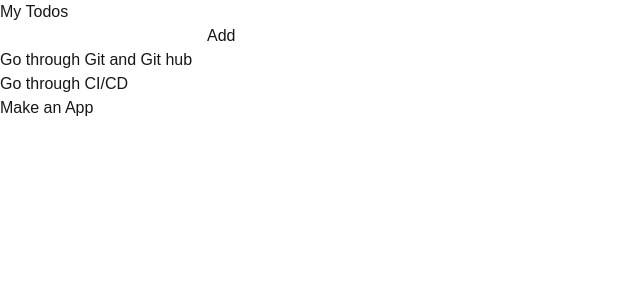
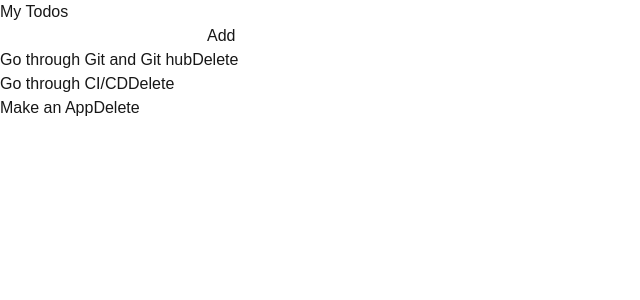
Before and after one commit to tahiratareef2710-wq/todo-fe, a Next.js app: page / in a window 1280 px wide. Shown: the top 300 px of the page, without its empty margins (0-640 px from the left). Built offline with nearby package versions, Linux system fonts and the light colour scheme.

Commit message:
addded delete functionality

```diff
--- a/app/page.tsx
+++ b/app/page.tsx
@@ -24,9 +24,20 @@ export default function Home () {
         // when we click the button that change gets added to the list of todos
         }> Add</button>
       <ul>
-        { todos.map ((todo) =>
+        { todos.map ((todo, index) =>
         (
-          <li key={todo}>{todo}</li>
+          <li key={index}>{todo}
+          <button onClick = { () =>
+          {
+            const updatedTodos = todos.filter((t, i) => i !== index);
+            settodos(updatedTodos);
+          }}
+          //.filetr() loops over every todo as map it gets the item and its position for ecvery elemet
+          //if index == i then we dep it
+          // true- we keep it
+          // false- we drop it
+
+            > Delete</button></li> //we added index for the cases where have the same todos to diffrenciate them apart
         ))}
       </ul>
     </main>
```
